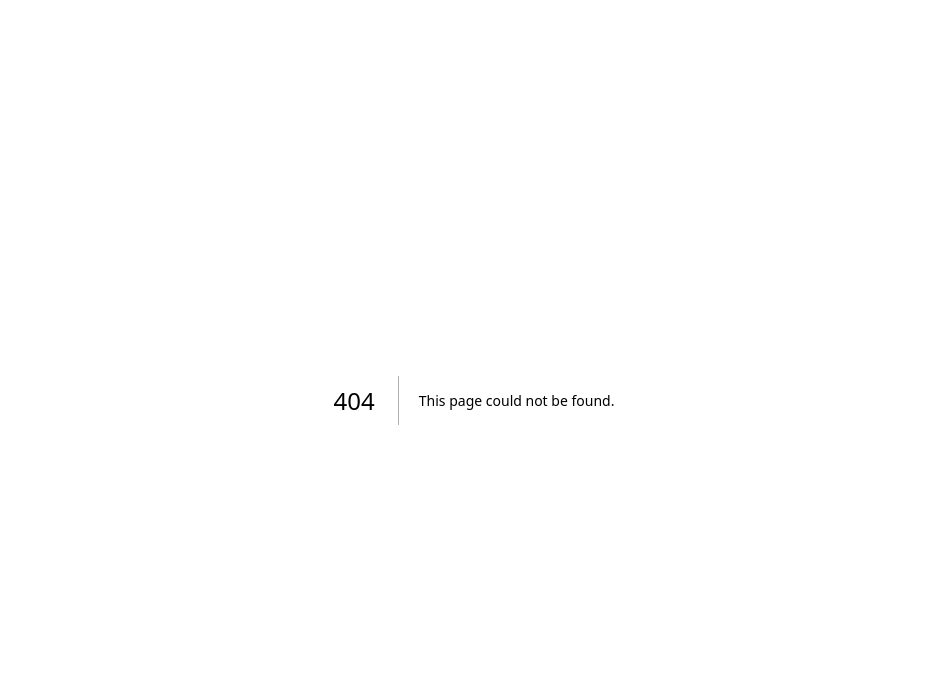
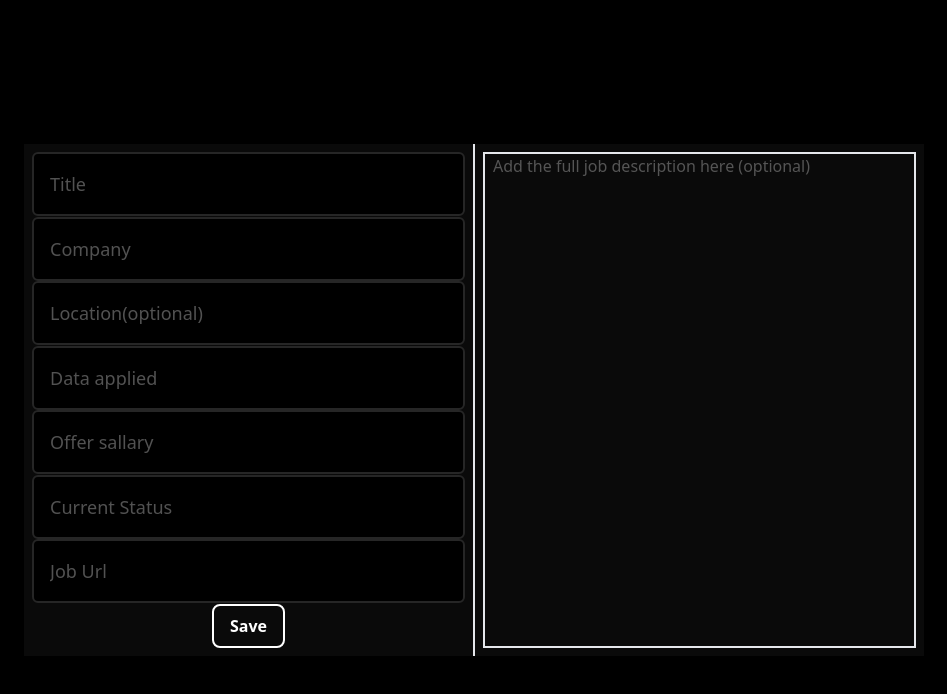
Before and after one commit to xistoeugenio/JobNet, a Next.js app: page /add in a window 1280 px wide. Before the commit this address had no page. Shown: the top 694 px of the page, without its empty margins (166-1113 px from the left). Built offline with nearby package versions, Linux system fonts and the light colour scheme.

Commit message:
feat: add Add page and TextArea component

```diff
--- a/components/Input.tsx
+++ b/components/Input.tsx
@@ -4,7 +4,8 @@ interface InputsProps {
   type?: string;
   disabled?: boolean;
   small?: boolean;
-  onChange: (event: React.ChangeEvent<HTMLInputElement>) => void;
+  x_small?: boolean;
+  onChange?: (event: React.ChangeEvent<HTMLInputElement>) => void;
 }
 
 const Input: React.FC<InputsProps> = ({
@@ -13,6 +14,7 @@ const Input: React.FC<InputsProps> = ({
   type,
   disabled,
   small,
+  x_small,
   onChange,
 }) => {
   return (
@@ -24,6 +26,7 @@ const Input: React.FC<InputsProps> = ({
       type={type}
       className={`
           w-full
+          placeholder-neutral-600
           text-lg
           bg-black
           border-2
@@ -38,6 +41,7 @@ const Input: React.FC<InputsProps> = ({
           disabled:opacity-70
           disabled:cursor-not-allowed
           ${small ? "px-4 py-3" : "p-4"}
+          ${x_small && "p-2 text-base w-5/6"}
         `}
     />
   );
--- /dev/null
+++ b/components/add/TextArea.tsx
@@ -0,0 +1,19 @@
+import style from "./add.module.scss";
+interface TextAreaProps {
+  placeholder: string;
+}
+
+const TextArea: React.FC<TextAreaProps> = ({ placeholder }) => {
+  return (
+    <div className="overflow-y-hidden box-border pl-2 w-full h-full border-2">
+      <textarea
+        placeholder={placeholder}
+        name=""
+        id=""
+        className={style.textArea}
+      ></textarea>
+    </div>
+  );
+};
+
+export default TextArea;
--- /dev/null
+++ b/components/add/add.module.scss
@@ -0,0 +1,53 @@
+.addContainer {
+  //background-color: rgb(67, 87, 87);
+  width: 90%;
+  max-width: 900px;
+  height: 90%;
+  max-height: 63dvw;
+  display: flex;
+  align-items: center;
+}
+
+.second {
+  background-color: #0A0A0A;
+  width: 100%;
+  height: 100%;
+  max-height: 512px;
+  display: flex;
+}
+
+.textArea {
+  background: transparent;
+  color: white;
+  width: 100%;
+  height: 100%;
+  outline: none;
+  resize: none;
+
+  &::placeholder {
+    color: #555;
+  }
+
+  &::-webkit-scrollbar {
+    width: 8px;
+    /* set the width of the scrollbar */
+  }
+
+  ::-webkit-scrollbar-track {
+    background-color: #8c8282;
+    /* set the color of the track */
+  }
+
+  &::-webkit-scrollbar-thumb {
+    background-color: rgb(54, 49, 49);
+    /* set the color of the thumb */
+    border-radius: 5px;
+    /* round the edges of the thumb */
+  }
+
+  &::-webkit-scrollbar-thumb:hover {
+    background-color: #555;
+    /* set the color of the thumb on hover */
+  }
+
+}
--- /dev/null
+++ b/pages/add.tsx
@@ -0,0 +1,28 @@
+import Input from "@/components/Input";
+import style from "../components/add/add.module.scss"
+import TextArea from "@/components/add/TextArea";
+import Button from "@/components/Button";
+
+const Add = () => {
+  return (
+    <div className={style.addContainer}>
+      <div className={style.second}>
+        <div className=" flex flex-1 flex-col items-center justify-around border-r-2 box-border p-2">
+          <Input x_small placeholder="Title"/>
+          <Input x_small placeholder="Company"/>
+          <Input x_small placeholder="Location(optional)" />
+          <Input x_small placeholder="Data applied"/>
+          <Input x_small placeholder="Offer sallary"/>
+          <Input x_small placeholder="Current Status"/>
+          <Input x_small placeholder="Job Url"/>
+          <Button label="Save" outline />
+        </div>
+        <div className=" flex-1 box-border p-2">
+          <TextArea placeholder="Add the full job description here (optional)"/>
+        </div>
+      </div>
+    </div>
+  );
+};
+
+export default Add;
```
